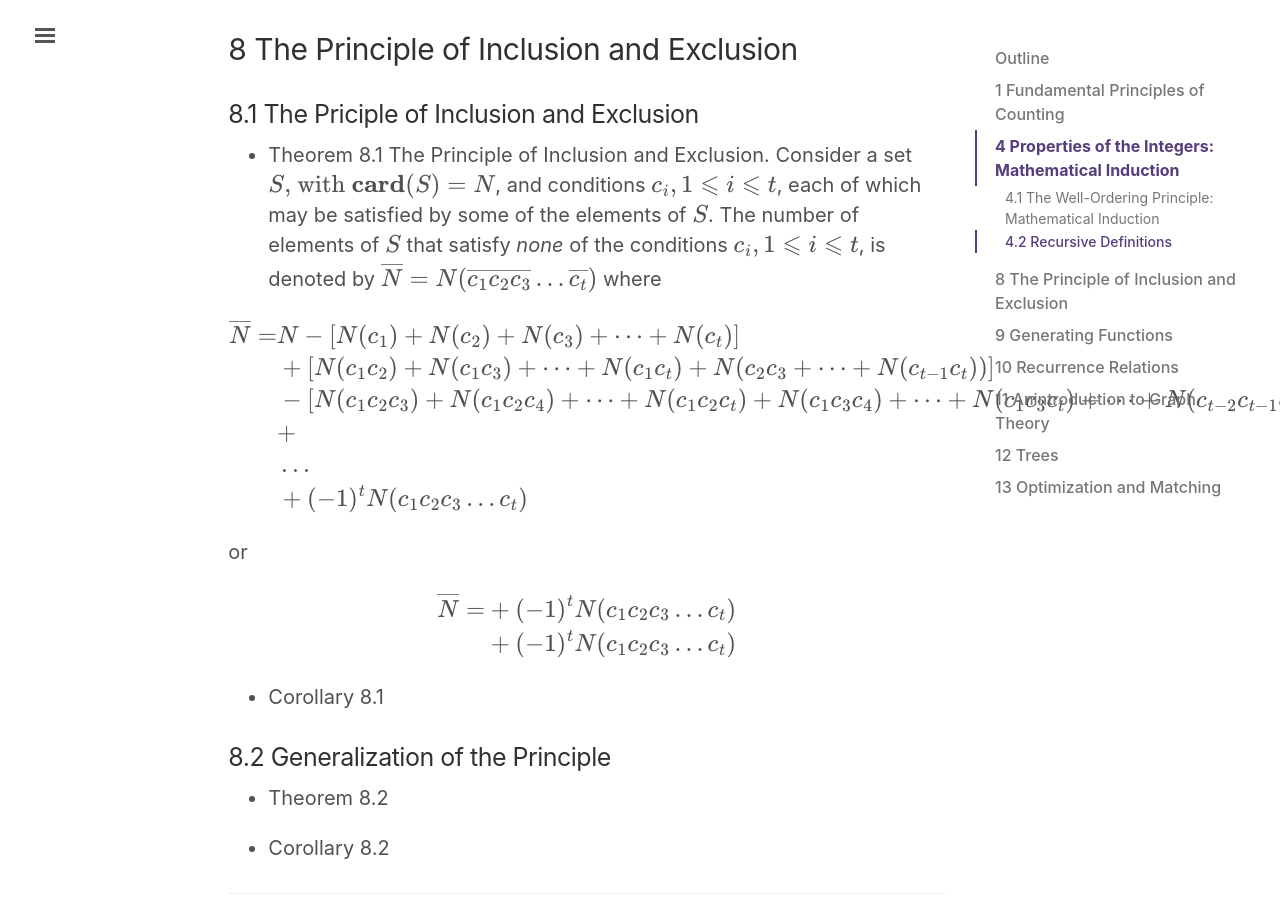
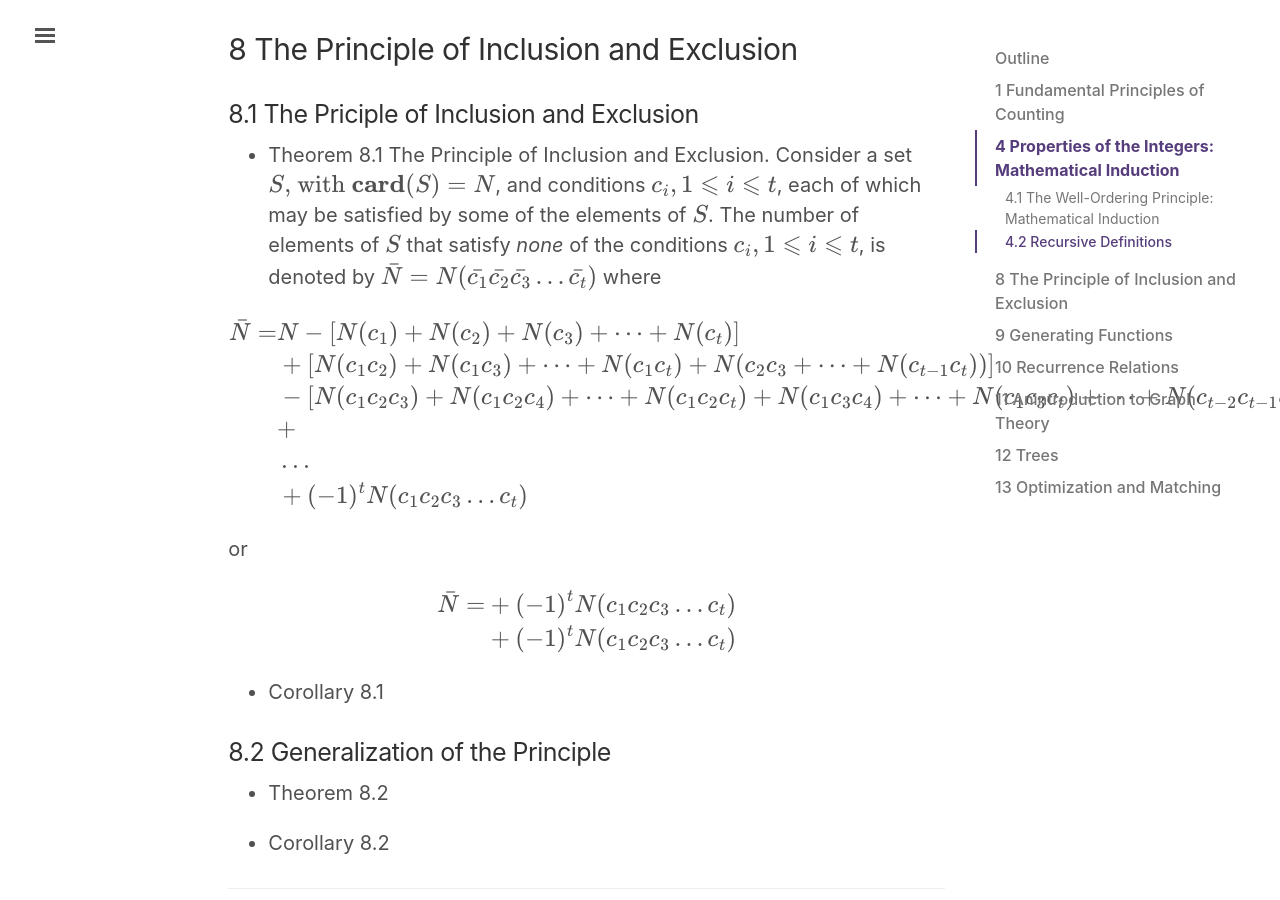
Before and after one commit to lingt-xyz/note, a Jekyll site: the page built from _posts/2018-09-01-COMP339.md, in a window 1280 px wide and 900 px high, scrolled down 4724 px. Built offline with Jekyll 4.4.1, drawn with Linux system fonts in a browser that asks for light colours; formulas are drawn with MathJax 3; comment, search, counter and statistics services are not loaded.

Commit message:
test bar

```diff
--- a/_posts/2018-09-01-COMP339.md
+++ b/_posts/2018-09-01-COMP339.md
@@ -178,12 +178,12 @@
 
 ### 8.1 The Priciple of Inclusion and Exclusion
 
-* Theorem 8.1 The Principle of Inclusion and Exclusion. Consider a set {% raw %}$$S\text{, with }\mathbf{card}(S)=N$${%endraw%}, and conditions {%raw%}$$c_i, 1\leqslant i\leqslant t$${%endraw%}, each of which may be satisfied by some of the elements of {% raw %}$$S$${%endraw%}. The number of elements of {% raw %}$$S$${%endraw%} that satisfy *none* of the conditions {%raw%}$$c_i, 1\leqslant i\leqslant t$${%endraw%}, is denoted by {%raw%}$$\overline {N}=N(\overline { c_1} \overline { c_2} \overline { c_3} \dots \overline { c_t})$${%endraw%} where
+* Theorem 8.1 The Principle of Inclusion and Exclusion. Consider a set {% raw %}$$S\text{, with }\mathbf{card}(S)=N$${%endraw%}, and conditions {%raw%}$$c_i, 1\leqslant i\leqslant t$${%endraw%}, each of which may be satisfied by some of the elements of {% raw %}$$S$${%endraw%}. The number of elements of {% raw %}$$S$${%endraw%} that satisfy *none* of the conditions {%raw%}$$c_i, 1\leqslant i\leqslant t$${%endraw%}, is denoted by {%raw%}$$\bar {N}=N(\bar { c_1} \bar { c_2} \bar { c_3} \dots \bar { c_t})$${%endraw%} where
 
 {% raw %}$$
 
 \begin{align}
-\overline { N} = & N-[N(c_1)+N(c_2)+N(c_3)+\dots + N(c_t)] \\
+\bar { N} = & N-[N(c_1)+N(c_2)+N(c_3)+\dots + N(c_t)] \\
 & +  [N(c_1 c_2)+N(c_1 c_3)+\dots+N(c_1 c_t)+N(c_2 c_3+\dots+N(c_{t-1} c_t))]\\
 & -  [N(c_1 c_2 c_3)+N(c_1 c_2 c_4)+\dots+N(c_1 c_2 c_t)+N(c_1 c_3 c_4)+\dots+N(c_1 c_3 c_t)+\dots +N(c_{t-2} c_{t-1} c_t)]\\
 & + \\
@@ -198,7 +198,7 @@
 {% raw %}$$
 
 \begin{align}
-\overline{N} =& + (-1)^t N(c_1 c_2 c_3 \dots c_t)\\
+\bar N =& + (-1)^t N(c_1 c_2 c_3 \dots c_t)\\
 & + (-1)^t N(c_1 c_2 c_3 \dots c_t)
 \end{align}
 
```
